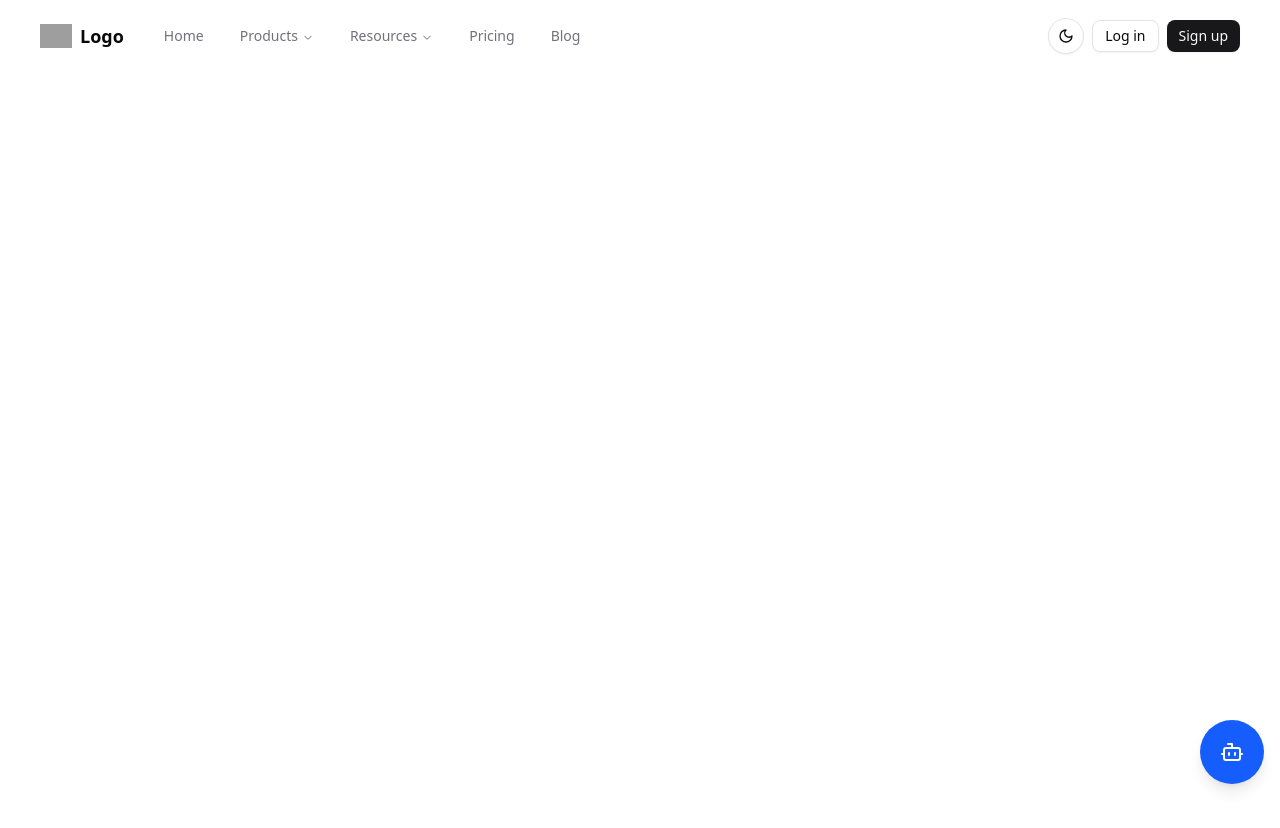
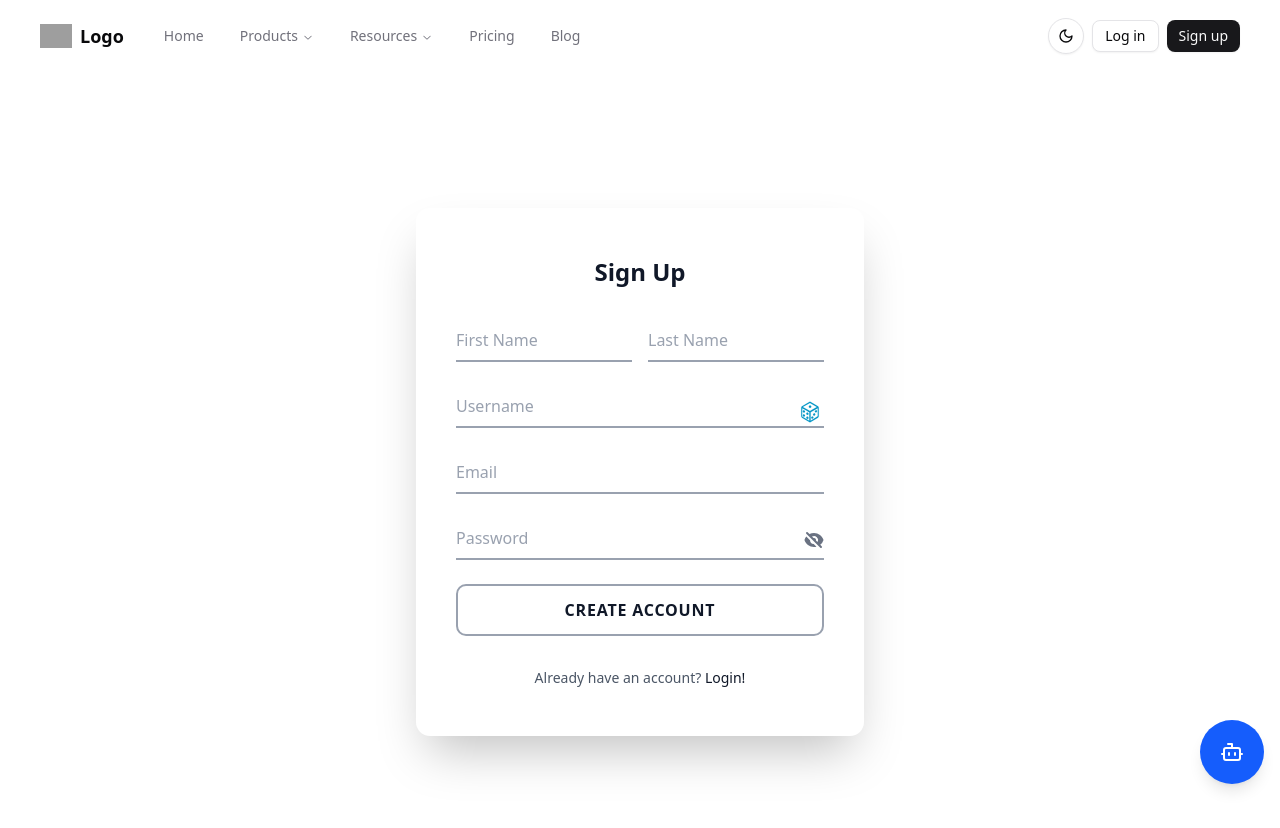
Before and after one commit to satyasootar/Template, a React (Vite) app: page / in a window 1280 px wide. Shown: the top 828 px of the page. Before the commit the page ends 800 px from the top, so only its background shows below. Built offline with nearby package versions, Linux system fonts and the light colour scheme; grey boxes are pictures that could not be loaded.

Commit message:
add SignupForm component to App

```diff
--- a/src/App.jsx
+++ b/src/App.jsx
@@ -1,6 +1,7 @@
 
 import ChatBot from "./components/ChatBot"
 import { Navbar } from "./components/Navbar"
+import SignupForm from "./components/SignUp"
 
 
 
@@ -9,6 +10,7 @@ const App = () => {
     <div className="px-10" >
       <Navbar />
       <ChatBot />
+      <SignupForm />
 
     </div>
 
```
